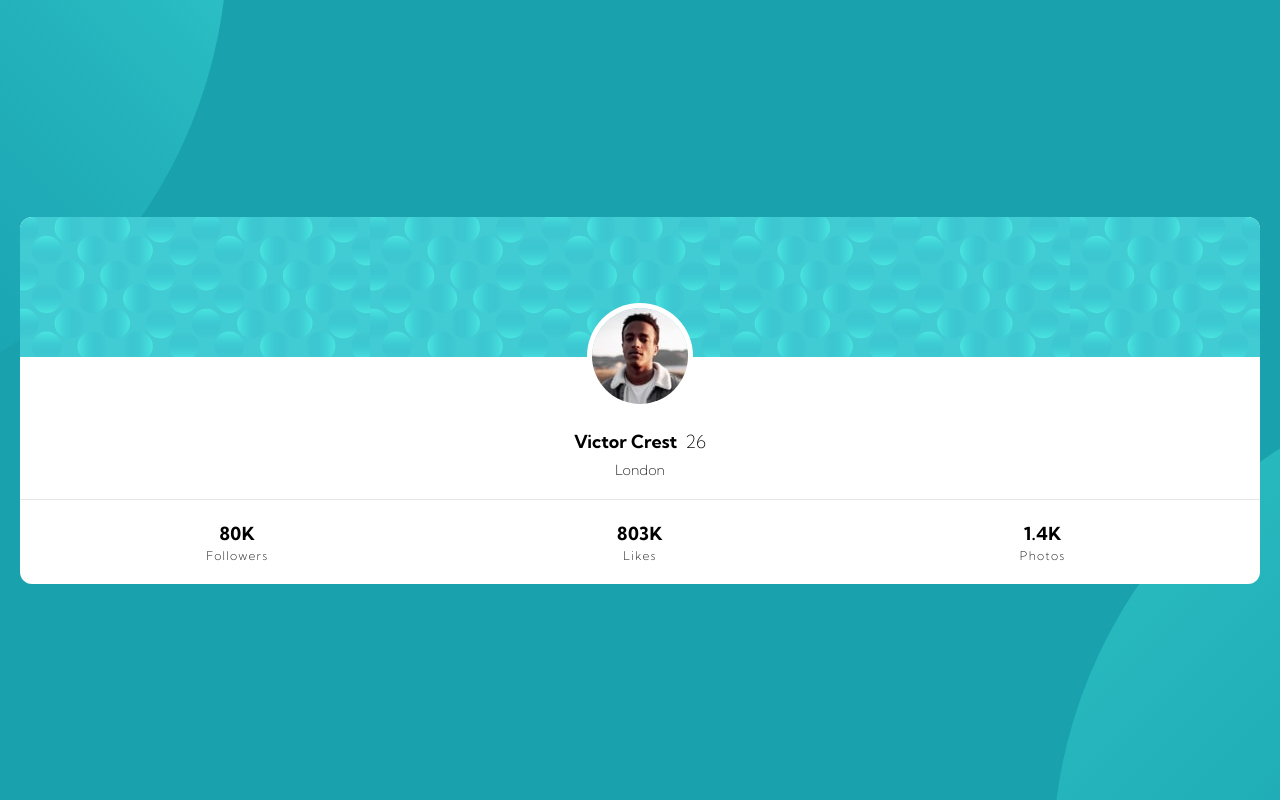
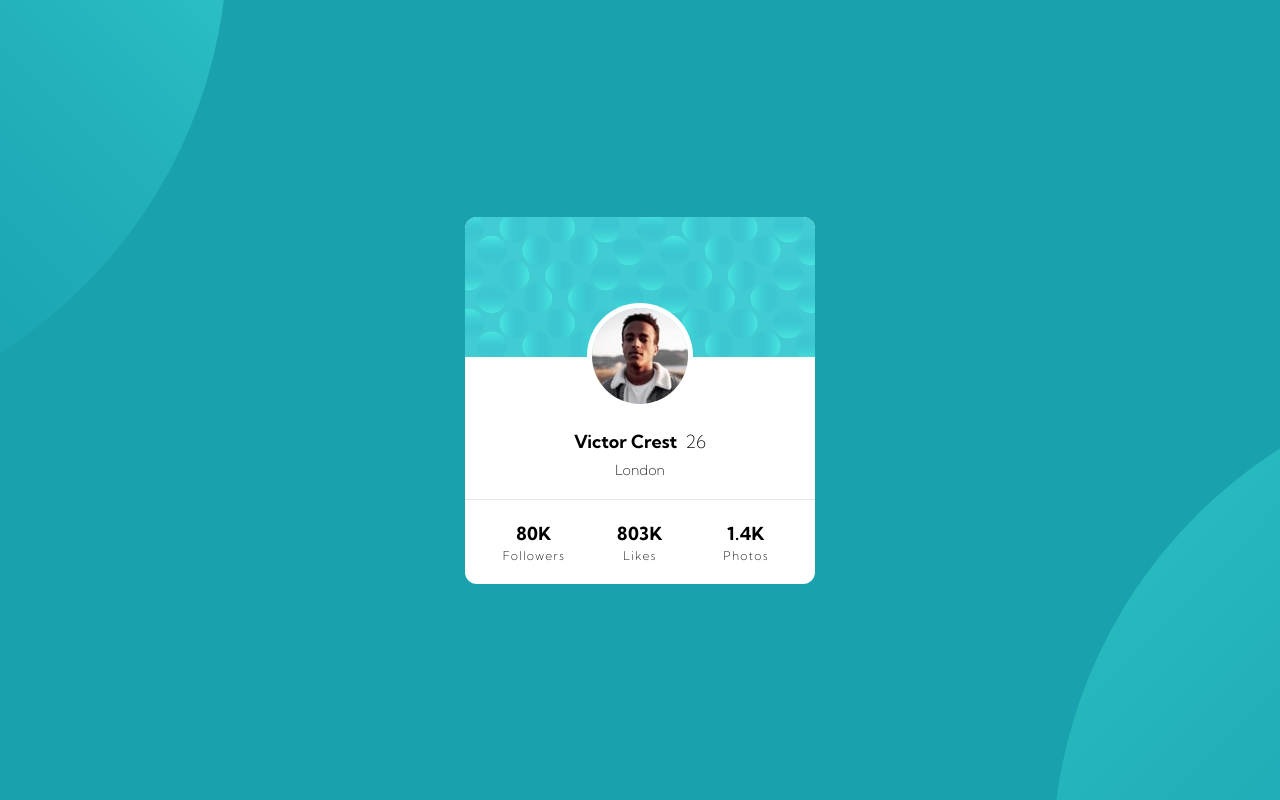
Before and after one commit to IMHidayat/profile_card_component, a React (Vite) app: page / in a window 1280 px wide. Built offline with nearby package versions, Linux system fonts and the light colour scheme.

Commit message:
WIP 2 : Almost done

```diff
--- a/src/sass/home.scss
+++ b/src/sass/home.scss
@@ -9,15 +9,15 @@ main {
   }
 
   .CARD_PROFILE {
-    @apply overflow-hidden;
-    @apply rounded-xl;
+    @apply md:w-[350px] m-auto;
+    @apply overflow-hidden rounded-xl;
     @apply bg-base-100;
-    > .card-header {
-      > div:first-child {
+    .card-header {
+      .avatar {
         @apply relative;
         @apply h-[140px];
         background-image: url("../assets/bg-pattern-card.svg");
-        > div {
+        div {
           @apply absolute;
           @apply w-24;
           @apply h-24;
```
